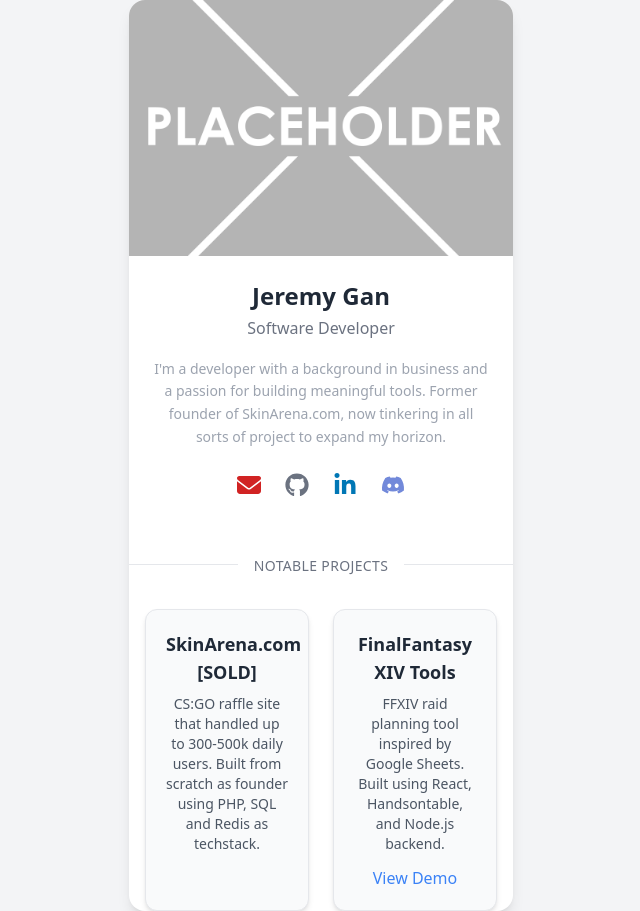
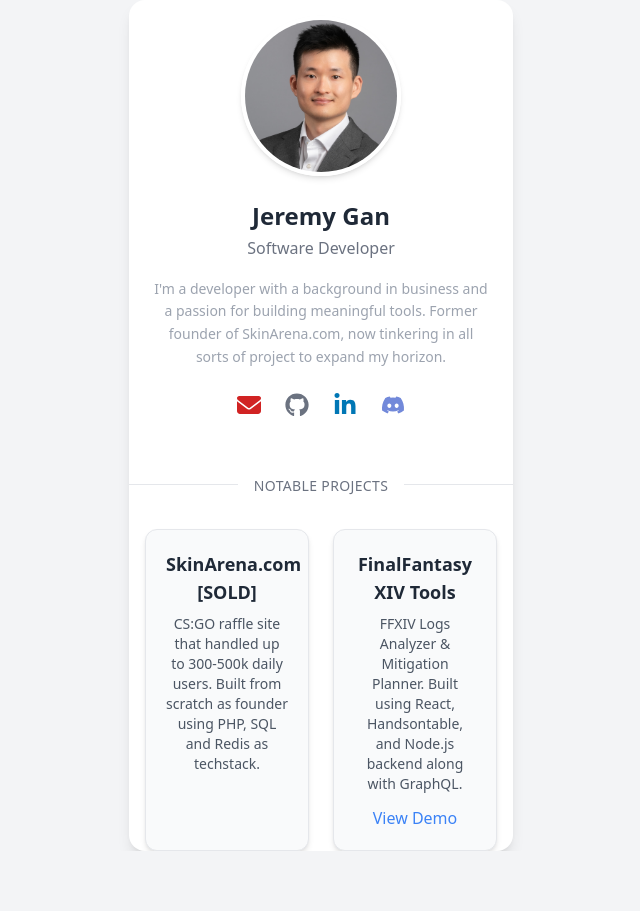
Before and after one commit to jeremygan7/jeremygan7.github.io, a plain HTML site: page index.html in a window 1280 px wide. Shown: the whole page, without its empty margins (319-959 px from the left). After the commit the page ends 851 px from the top, so only its background shows below. Drawn offline with nearby package versions, Linux system fonts and the light colour scheme.

Commit message:
Headshot & Update demo

```diff
--- a/index.html
+++ b/index.html
@@ -12,11 +12,15 @@
   href="https://cdnjs.cloudflare.com/ajax/libs/font-awesome/6.5.1/css/all.min.css"/>
   <script src="https://cdn.tailwindcss.com"></script>
 </head>
-<body class="bg-gray-100 min-h-screen flex items-center justify-center">
+<body class="bg-gray-100 min-h-screen flex items-center justify-center px-4">
 
   <div class="bg-white rounded-2xl shadow-lg overflow-hidden max-w-sm text-center">
-    <!-- PlaceHolder for Headshot -->
-    <img src="images/placeholder.png" alt="Jeremy Gan" class="w-full object-cover h-64">
+    <!-- Headshot -->
+    <div class="flex justify-center mt-4">
+        <div class="rounded-full border-4 border-white shadow-md overflow-hidden w-40 h-40">
+            <img src="images/headshot.jpg" alt="Jeremy Gan" class="object-cover w-full h-full" />
+        </div>
+    </div>
 
     <!-- Content -->
     <div class="p-6">
@@ -87,9 +91,9 @@
     <div class="bg-gray-50 border border-gray-200 rounded-xl shadow-md p-5 hover:shadow-lg transition">
       <h3 class="text-lg font-bold text-gray-800">FinalFantasy XIV Tools</h3>
       <p class="text-gray-600 text-sm mt-2">
-        FFXIV raid planning tool inspired by Google Sheets. Built using React, Handsontable, and Node.js backend.
+        FFXIV Logs Analyzer & Mitigation Planner. Built using React, Handsontable, and Node.js backend along with GraphQL.
       </p>
-      <a href="#" target="_blank" class="inline-block text-blue-500 hover:underline mt-3">View Demo</a>
+      <a href="https://github.com/jeremygan7/FFTools" target="_blank" class="inline-block text-blue-500 hover:underline mt-3">View Demo</a>
     </div>
 
     <!-- Scaffold more projects -->
```
Also changed, not shown: images/git.jpg (added), images/headshot.jpg (added), 1 other file.
